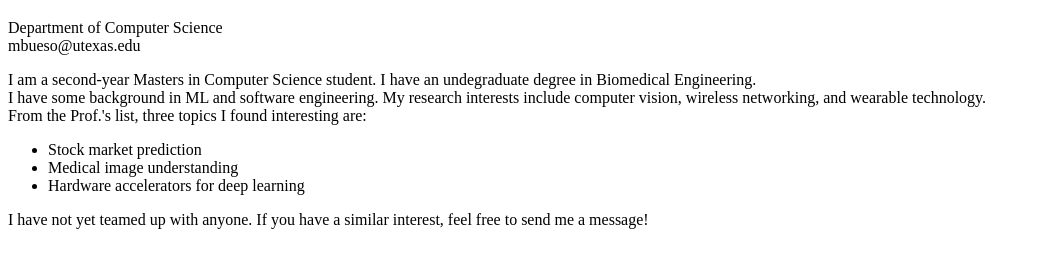
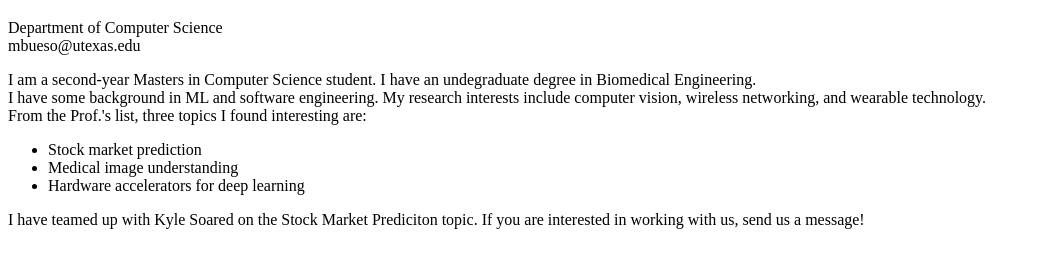
Before and after one commit to marcobueso/marcobueso.github.io, a plain HTML site: page ad.html in a window 1280 px wide. Shown: the part 61-328 px from the top of the page, without its empty margins (0-1040 px from the left). Drawn offline with Linux system fonts and the light colour scheme.

Commit message:
Update ad.html

```diff
--- a/ad.html
+++ b/ad.html
@@ -29,7 +29,7 @@
         </ul>
 
         <p>
-            I have not yet teamed up with anyone. If you have a similar interest, feel free to send me a message!
+            I have teamed up with Kyle Soared on the Stock Market Prediciton topic. If you are interested in working with us, send us a message!
         </p>
 
     </body>
```
